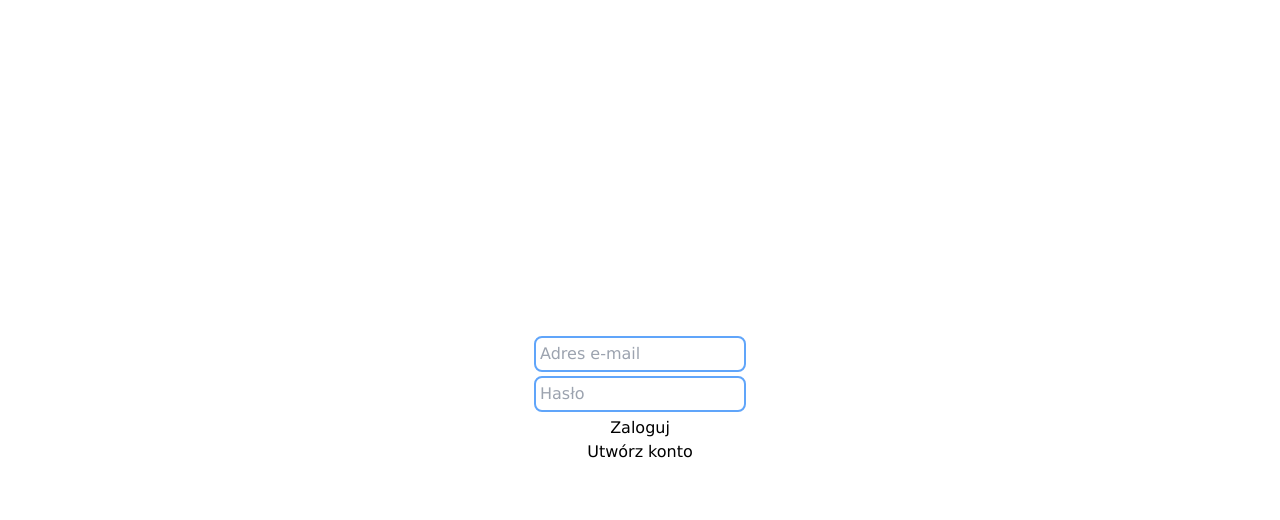
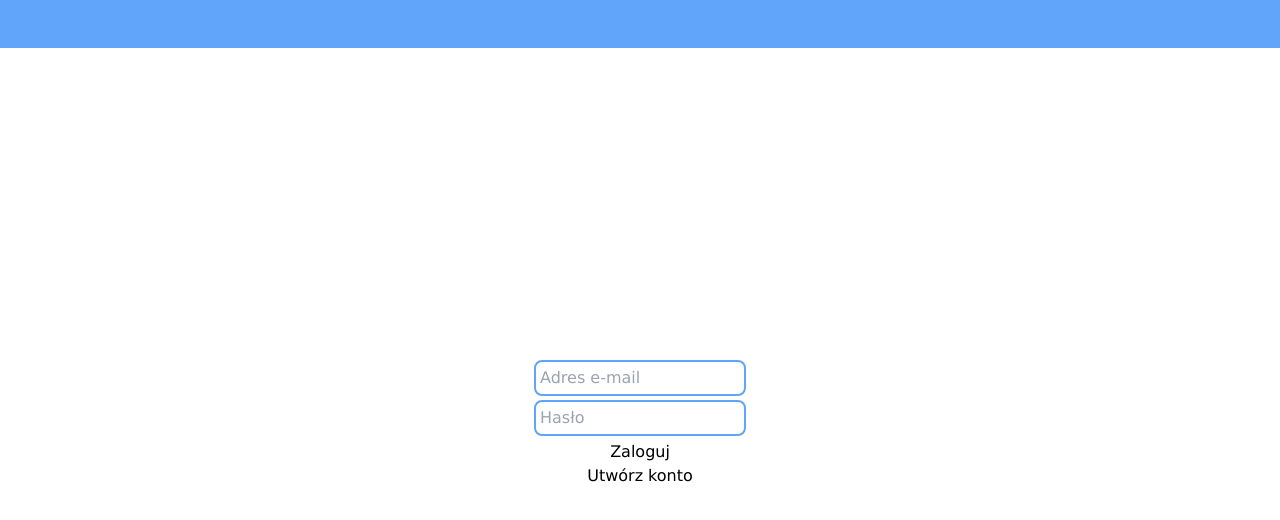
Before and after one commit to Ciszkoo/projektprogramistyczny-ciszkoo, a React (Create React App) app in the folder client/: page / in a window 1280 px wide. Shown: the top 520 px of the page. Built offline with nearby package versions, Linux system fonts and the light colour scheme.

Commit message:
nav bar styling

```diff
--- /dev/null
+++ b/client/src/components/AuthProviderLayout.tsx
@@ -0,0 +1,13 @@
+import { Outlet } from "react-router";
+import AuthProvider from "../context/AuthProvider";
+
+const AuthProviderLayout = () => {
+  return (
+    <AuthProvider>
+      <nav className="bg-blue-400 h-12 flex-initial"></nav>
+      <Outlet />
+    </AuthProvider>
+  );
+};
+
+export default AuthProviderLayout;
--- a/client/src/components/LoginForm.tsx
+++ b/client/src/components/LoginForm.tsx
@@ -29,7 +29,7 @@ const LoginForm = (props: LoginFormProps) => {
 
   return (
     <form
-      className="h-screen flex flex-col justify-center items-center"
+      className="flex flex-col flex-auto justify-center items-center"
       onSubmit={handleSubmit(onSubmit)}
     >
       <div className="flex flex-col">
--- a/client/src/components/RegisterForm.tsx
+++ b/client/src/components/RegisterForm.tsx
@@ -45,7 +45,7 @@ const RegisterForm = (props: RegisterFormProps) => {
 
   return (
     <form
-      className="h-screen flex flex-col justify-center items-center"
+      className="flex flex-col flex-auto justify-center items-center"
       onSubmit={handleSubmit(onSubmit)}
     >
       <button onClick={props.setIsRegister}>&lt;&lt; Powrót </button>
--- a/client/src/index.css
+++ b/client/src/index.css
@@ -4,11 +4,11 @@
 
 @layer components {
   .input-sign {
-    @apply border-solid border-blue-400 border-2 rounded-lg p-1 mb-1
+    @apply border-solid border-blue-400 border-2 rounded-lg p-1 mb-1;
   }
 
   .invalid {
-    @apply bg-red-300
+    @apply bg-red-300;
   }
 }
 
@@ -16,10 +16,11 @@
   box-sizing: border-box;
   margin: 0;
   font-family: Verdana, Geneva, sans-serif;
-
 }
 
 body,
 #root {
   height: 100vh;
+  display: flex;
+  flex-direction: column;
 }
--- a/client/src/index.tsx
+++ b/client/src/index.tsx
@@ -1,17 +1,11 @@
 import React from "react";
 import ReactDOM from "react-dom/client";
-import { createBrowserRouter, Outlet, RouterProvider } from "react-router-dom";
-import AuthProvider from "./context/AuthProvider";
+import { createBrowserRouter, RouterProvider } from "react-router-dom";
+import AuthProviderLayout from "./components/AuthProviderLayout";
 import "./index.css";
 
 import LoginPage from "./routes/LoginPage";
 import ProtectedRoute from "./routes/ProtectedRoute";
-
-const AuthProviderLayout = () => (
-  <AuthProvider>
-    <Outlet />
-  </AuthProvider>
-)
 
 const router = createBrowserRouter([
   {
@@ -23,19 +17,22 @@ const router = createBrowserRouter([
       },
       {
         path: "/home",
-        element: <ProtectedRoute><h1>Home</h1></ProtectedRoute>,
+        element: (
+          <ProtectedRoute>
+            <h1>Home</h1>
+          </ProtectedRoute>
+        ),
       },
       {
         path: "*",
         element: <h1>404</h1>,
-      }
-    ]
+      },
+    ],
   },
-
 ]);
 
 ReactDOM.createRoot(document.getElementById("root") as HTMLElement).render(
   <React.StrictMode>
-      <RouterProvider router={router} />
+    <RouterProvider router={router} />
   </React.StrictMode>
 );
```
